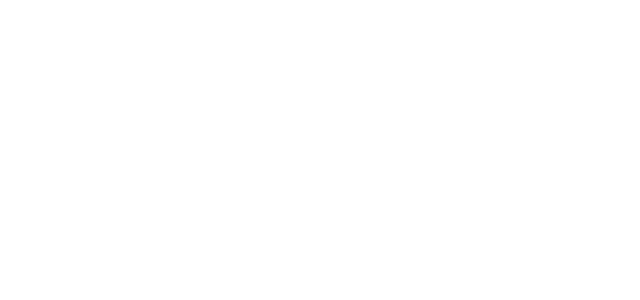
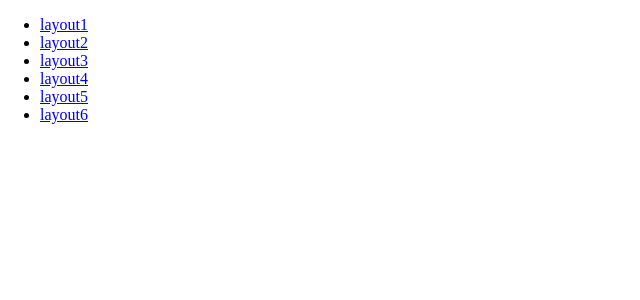
Before and after one commit to 1rrock/pregi, a React (Create React App) app: page / in a window 1280 px wide. Shown: the top 300 px of the page, without its empty margins (0-640 px from the left). Built offline with nearby package versions, Linux system fonts and the light colour scheme.

Commit message:
라우팅 수정

```diff
--- a/src/App.js
+++ b/src/App.js
@@ -19,7 +19,7 @@
 function App() {
   return (
     <Routes>
-      <Route path='/main' element={<Main />} />
+      <Route path='/' element={<Main />} />
       <Route>
         <Route path='/layout1' element={<Layout1 />} />
         <Route path='/layout2' element={<Layout2 />} />
--- a/src/index.js
+++ b/src/index.js
@@ -8,7 +8,7 @@
 
 const root = ReactDOM.createRoot(document.getElementById('root'));
 root.render(
-  <BrowserRouter basename='/main'>
+  <BrowserRouter basename={process.env.PUBLIC_URL}>
     <App />
   </BrowserRouter>
 );
```
